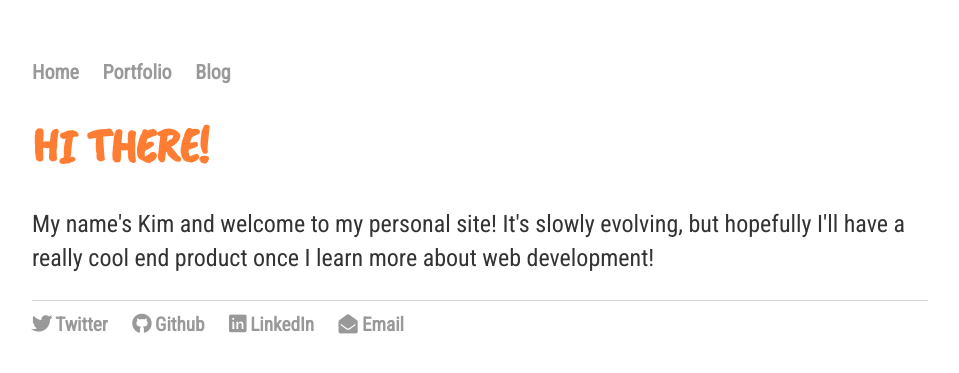
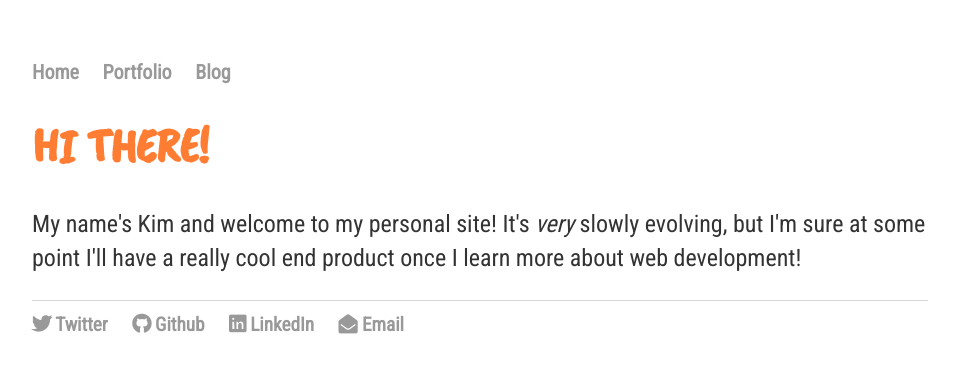
Before and after one commit to czolish/czolish.github.io, a Jekyll site: the page built from index.html, in a window 1280 px wide. Shown: the top 373 px of the page, without its empty margins (160-1119 px from the left). Built offline with Jekyll 4.4.1, drawn with Linux system fonts in a browser that asks for light colours; nearby versions of some CDN libraries; some web fonts are replaced; comment, search, counter and statistics services are not loaded.

Commit message:
Update index.html
Updating the blurb about me. Ugh, how do people write about themselves???

```diff
--- a/index.html
+++ b/index.html
@@ -4,5 +4,5 @@ title: Kimberley Czupil | www.czupil.com
 ---
 <div class="blurb">
 	<h1 class="page-title">HI THERE!</h1>
-	<p>My name's Kim and welcome to my personal site! It's slowly evolving, but hopefully I'll have a really cool end product once I learn more about web development!</p>
+	<p>My name's Kim and welcome to my personal site! It's <i>very</i> slowly evolving, but I'm sure at some point I'll have a really cool end product once I learn more about web development!</p>
 </div><!-- /.blurb -->
```
